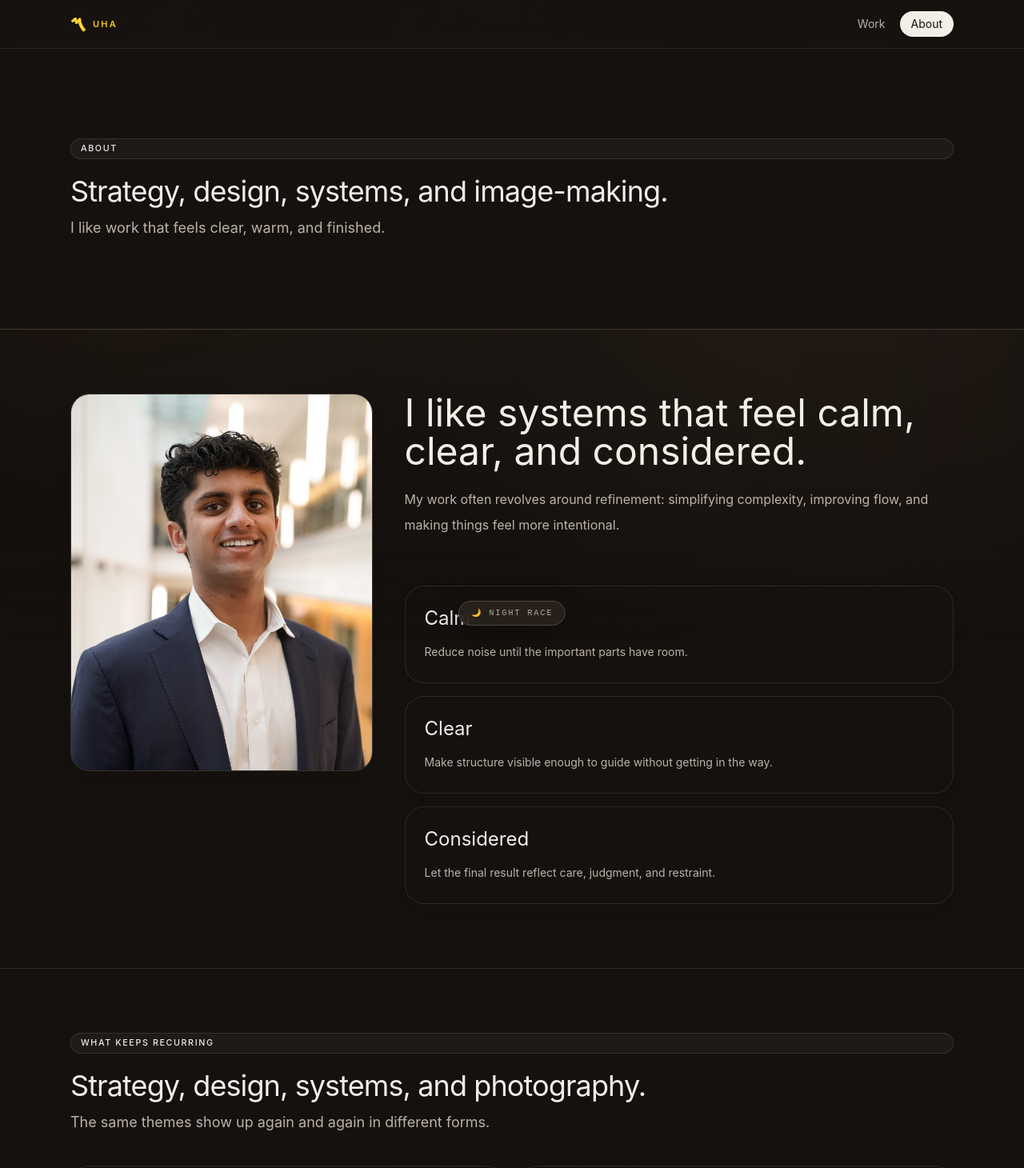
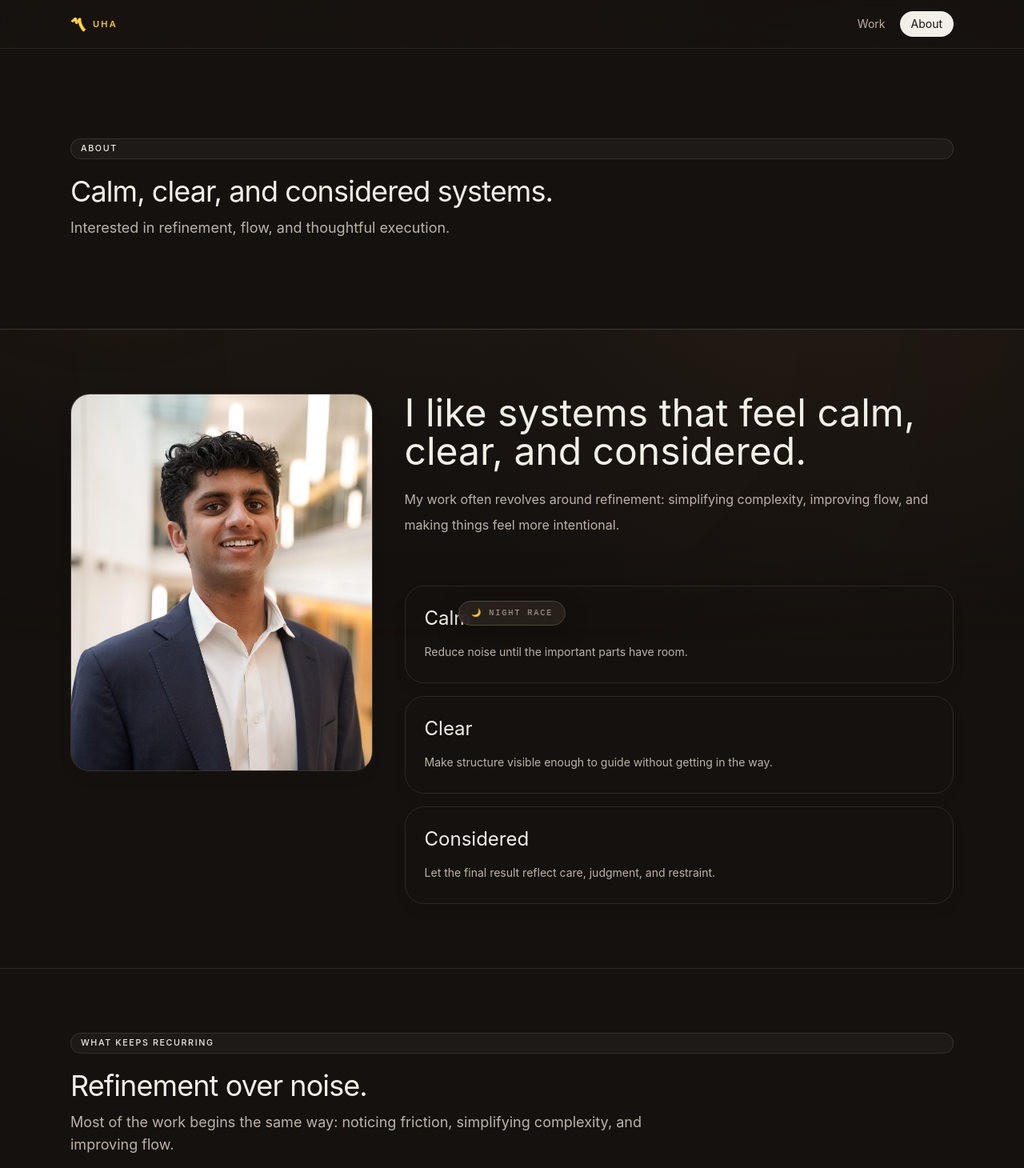
Before and after one commit to mohabbis/personal-portfolio, a Next.js app: page /about in a window 1280 px wide. Shown: the top 1460 px of the page at 80% size. Built offline with nearby package versions, Linux system fonts and the light colour scheme.

Commit message:
Replace LinkedIn-style about language with editorial positioning

```diff
--- a/app/about/page.tsx
+++ b/app/about/page.tsx
@@ -11,7 +11,7 @@ import { siteConfig, workingPrinciples } from "@/data/site";
 export const metadata: Metadata = {
   title: "About",
   description:
-    "Muhammad Rafiq — a portfolio shaped by strategy, design, systems, photography, and creative technology."
+    "Muhammad Rafiq — a restrained editorial portfolio focused on systems, refinement, and intentional experiences."
 };
 
 export default function AboutPage() {
@@ -19,8 +19,8 @@ export default function AboutPage() {
     <SiteFrame currentPath="/about">
       <PageIntro
         eyebrow="About"
-        title="Strategy, design, systems, and image-making."
-        description="I like work that feels clear, warm, and finished."
+        title="Calm, clear, and considered systems."
+        description="Interested in refinement, flow, and thoughtful execution."
       />
 
       <section className="py-16 sm:py-20">
@@ -83,8 +83,8 @@ export default function AboutPage() {
         <Container>
           <SectionHeading
             eyebrow="What keeps recurring"
-            title="Strategy, design, systems, and photography."
-            description="The same themes show up again and again in different forms."
+            title="Refinement over noise."
+            description="Most of the work begins the same way: noticing friction, simplifying complexity, and improving flow."
           />
 
           <div className="mt-10 grid gap-4 sm:grid-cols-2">
```
